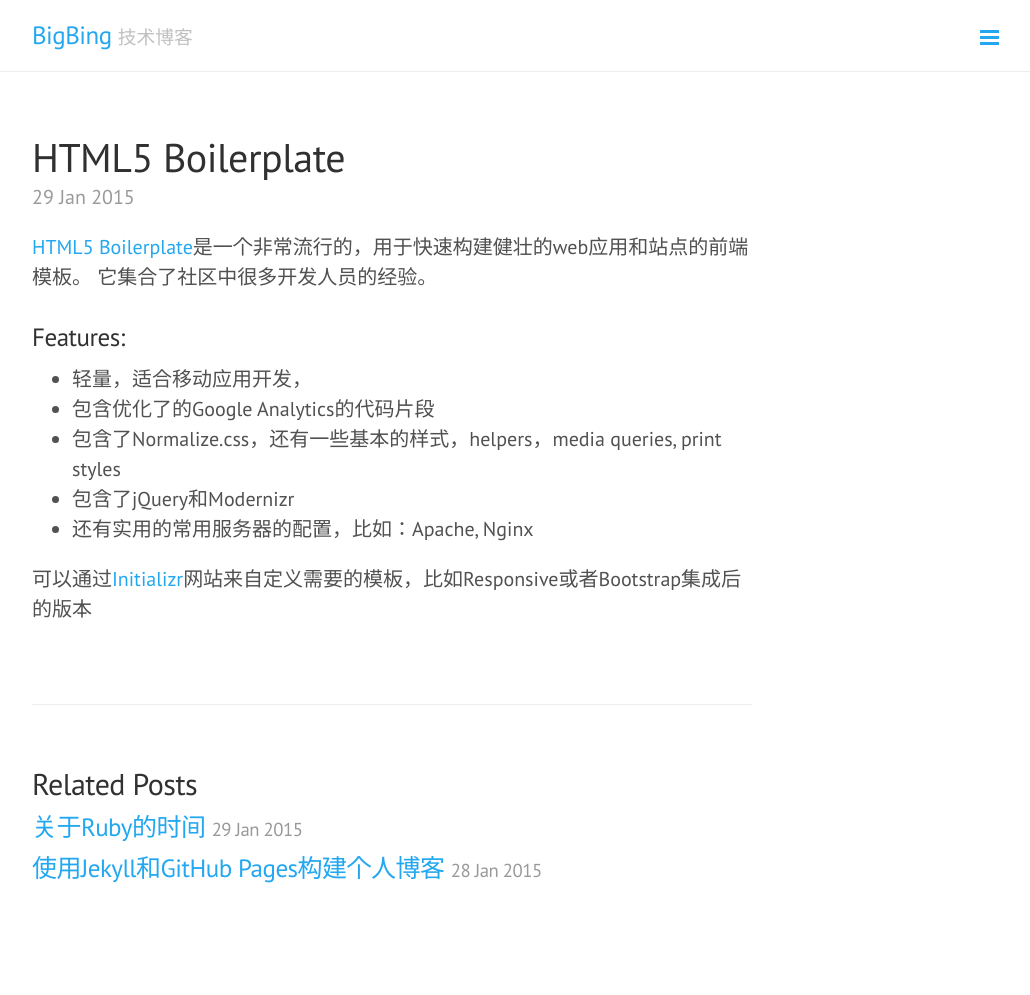
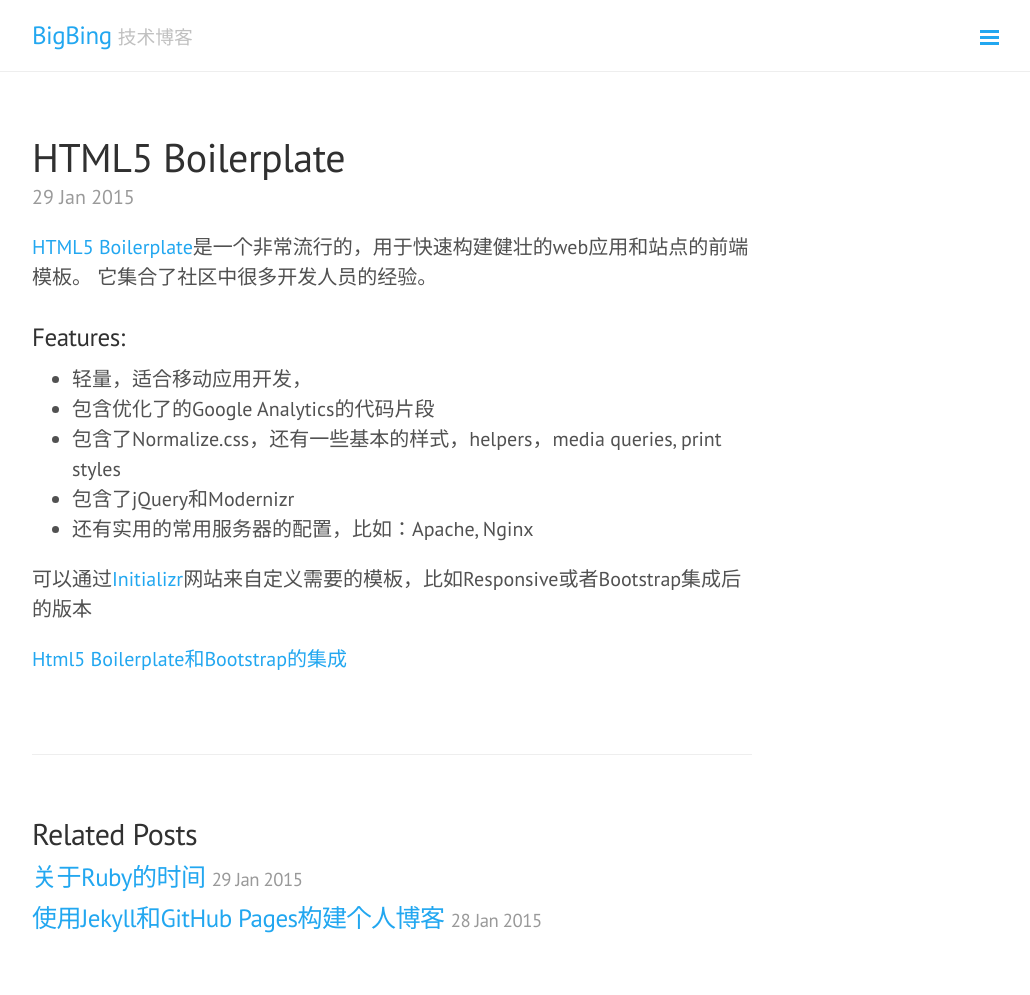
Before and after one commit to bingxie/bingxie.github.io, a Jekyll site: the page built from _posts/2015-01-29-about-html5-boilerplate.md, in a window 1280 px wide. Shown: the whole page, without its empty margins (248-1278 px from the left). Built offline with Jekyll 4.4.1, drawn with Linux system fonts in a browser that asks for light colours; Markdown is read by kramdown in place of the engine named in the settings; before the commit the page ends 945 px from its top, so only the background shows below that.

Commit message:
Update post

```diff
--- a/_posts/2015-01-29-about-html5-boilerplate.md
+++ b/_posts/2015-01-29-about-html5-boilerplate.md
@@ -14,3 +14,5 @@ title: HTML5 Boilerplate
 * 还有实用的常用服务器的配置，比如：Apache, Nginx
 
 可以通过[Initializr](http://www.initializr.com/)网站来自定义需要的模板，比如Responsive或者Bootstrap集成后的版本
+
+[Html5 Boilerplate和Bootstrap的集成](http://www.quora.com/Is-Bootstrap-a-complement-OR-an-alternative-to-HTML5-Boilerplate-or-viceversa/answer/Nicolas-Gallagher)
```
